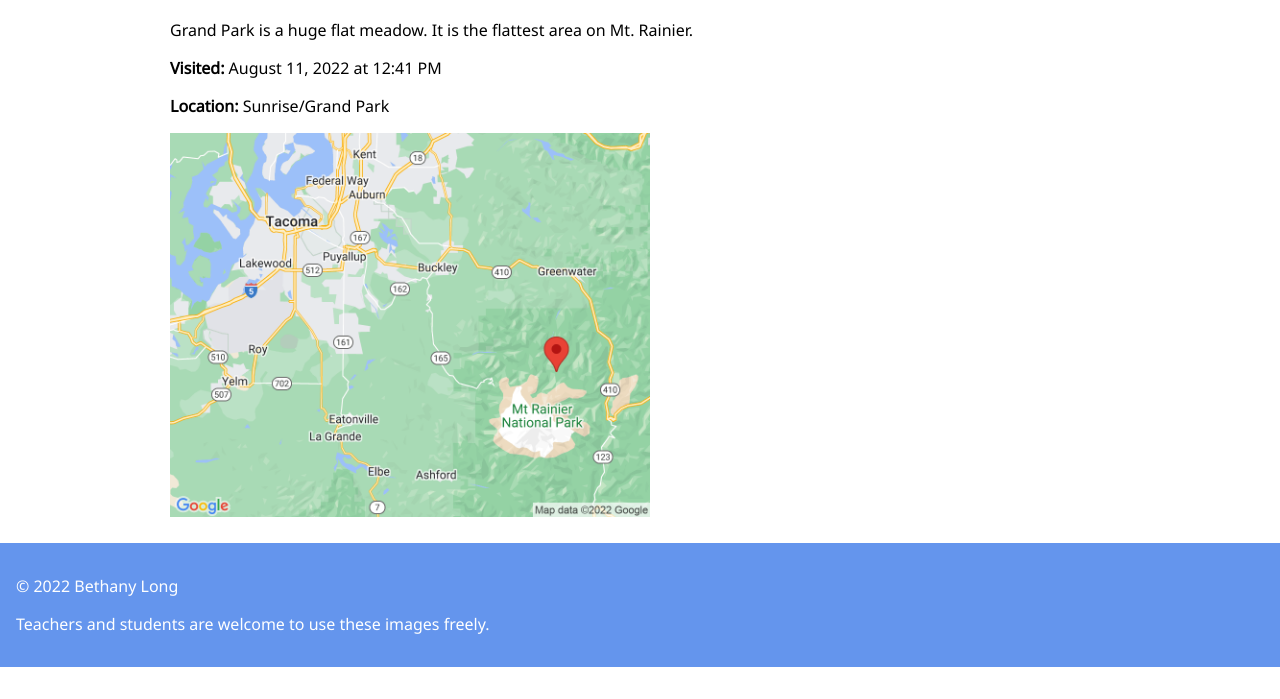
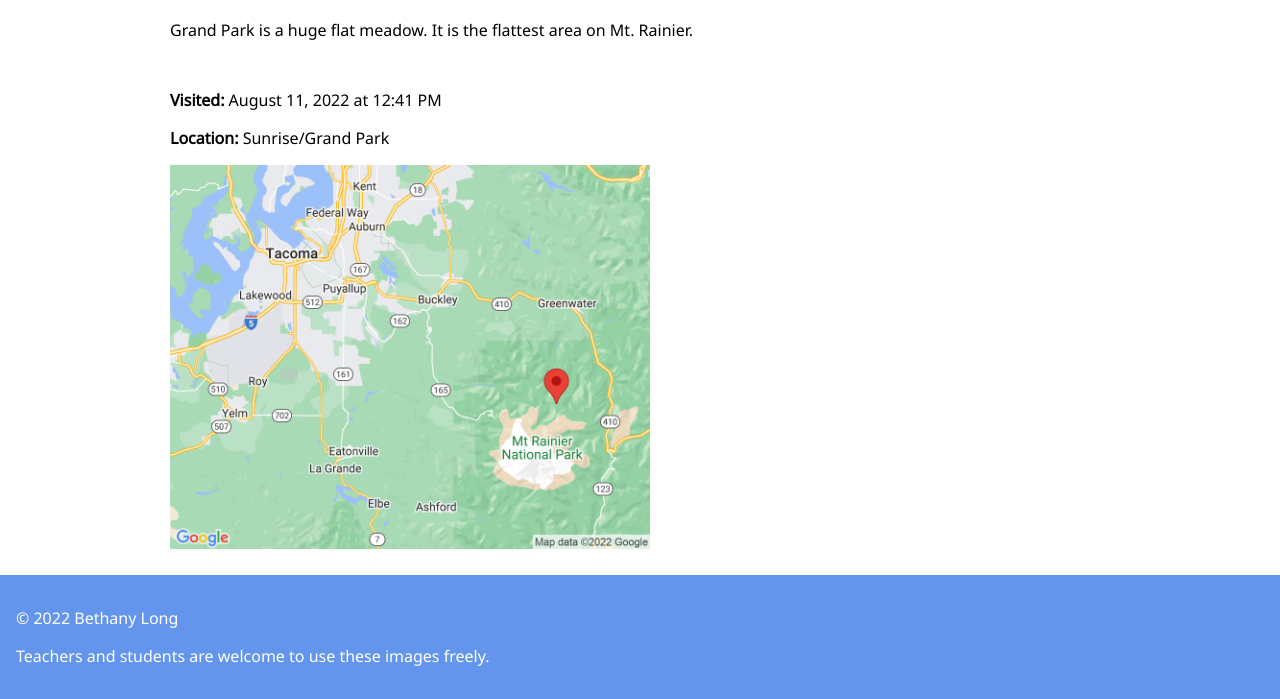
Before and after one commit to bethanylong/tahomascience, a plain HTML site: page view/grand-park/index.html in a window 1280 px wide. Shown: the part 469-1168 px from the top of the page. Before the commit the page ends 1136 px from the top, so only its background shows below. Drawn offline with Linux system fonts and the light colour scheme.

Commit message:
Better spacing

```diff
--- a/site.css
+++ b/site.css
@@ -45,6 +45,10 @@ img {
 
 #img-description {
     max-width: 40em;
+}
+
+#img-metadata {
+    margin: 3em 0 0;
 }
 
 .centered {
```
